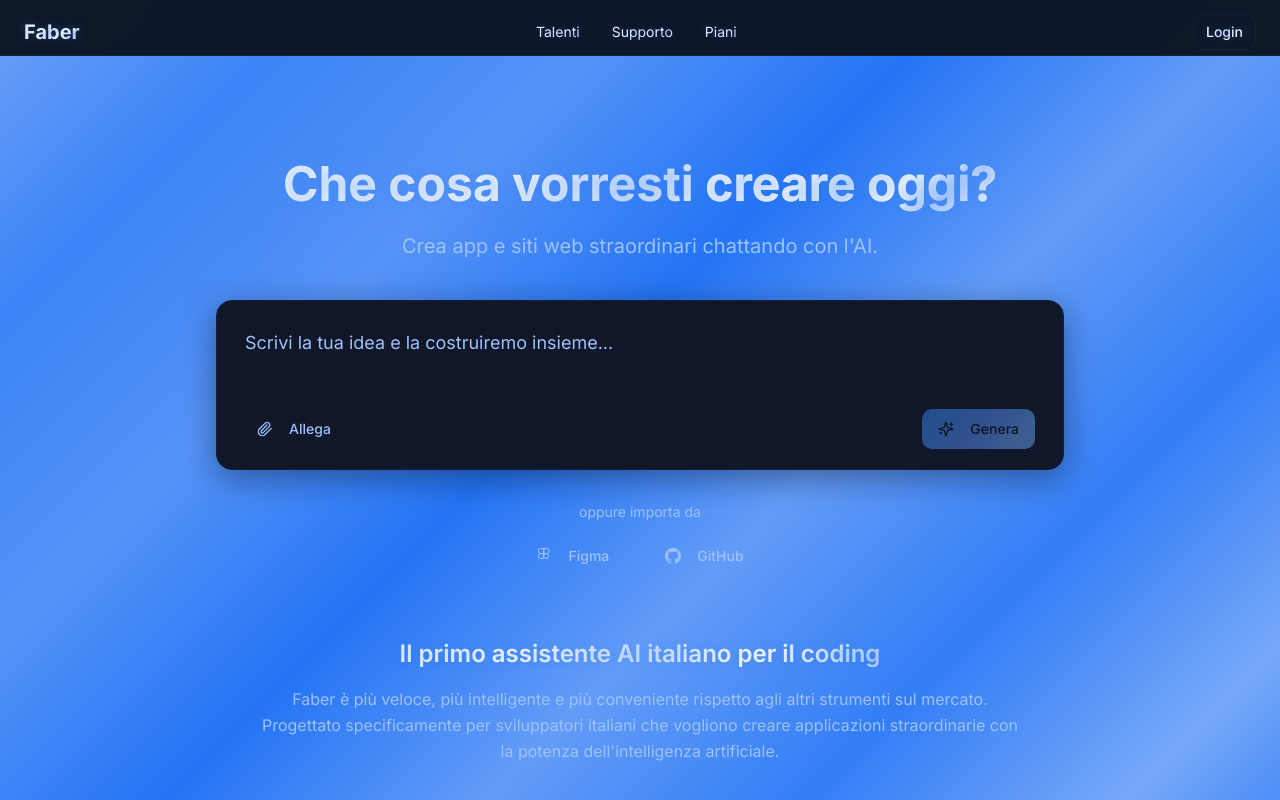
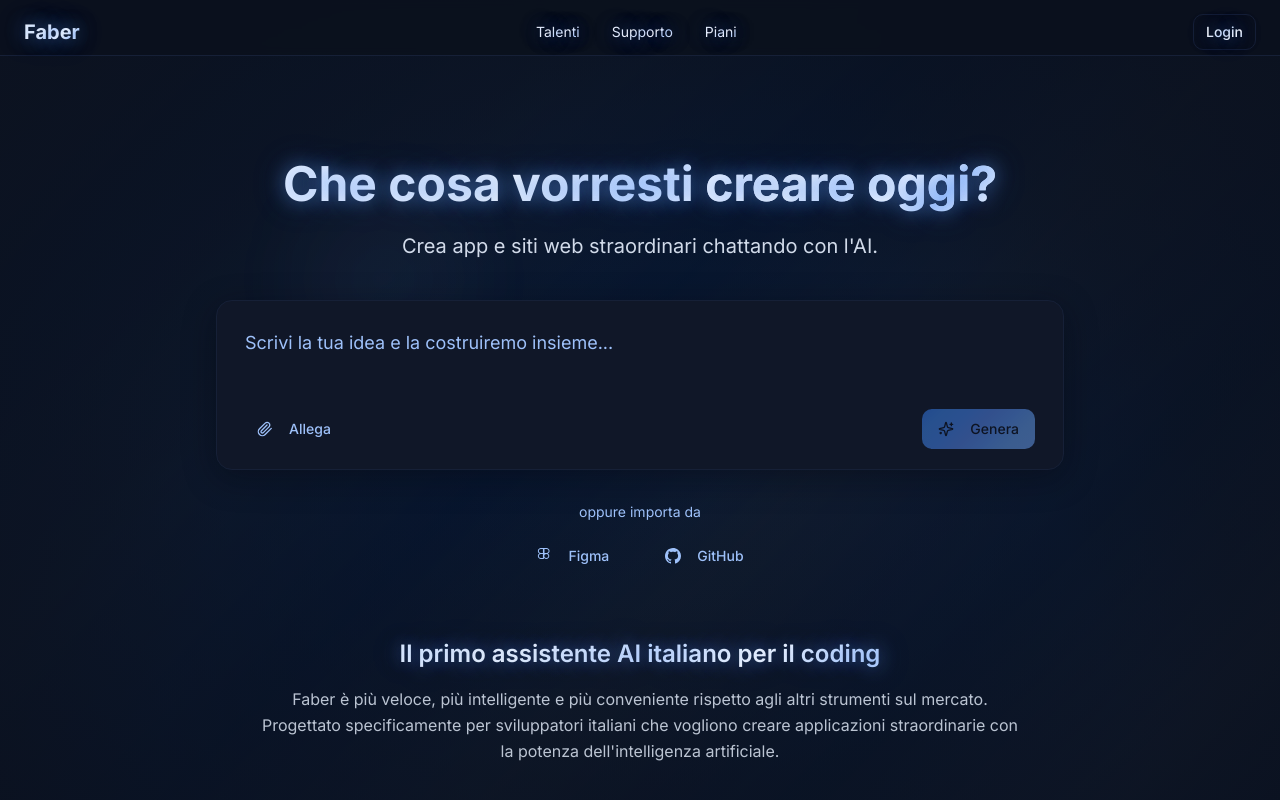
Before and after one commit to filippogiannet-dot/faber-create-flow, a React (Vite) app: page / in a window 1280 px wide. Shown: the top 800 px of the page. Built offline with nearby package versions, Linux system fonts and the light colour scheme.

Commit message:
Update header and background
Updated header to link "Piani" to the pricing page. Further adjusted background to be darker, more chromatic, and with more shades, while also making the text significantly brighter.

```diff
--- a/src/components/HeroSection.tsx
+++ b/src/components/HeroSection.tsx
@@ -26,10 +26,11 @@ const HeroSection = () => {
   return (
     <div className="min-h-screen bg-gradient-hero relative overflow-hidden flex flex-col items-center justify-center pt-40">
       {/* Enhanced Background Effects */}
-      <div className="absolute bottom-0 left-1/2 transform -translate-x-1/2 w-[150%] h-[150%] bg-gradient-planet pointer-events-none opacity-70" />
-      <div className="absolute top-0 left-0 w-full h-full bg-gradient-accent pointer-events-none opacity-30" />
-      <div className="absolute inset-0 bg-gradient-mesh pointer-events-none opacity-10" />
-      <div className="absolute inset-0 chrome-bg opacity-8 pointer-events-none" />
+      <div className="absolute bottom-0 left-1/2 transform -translate-x-1/2 w-[150%] h-[150%] bg-gradient-planet pointer-events-none opacity-80" />
+      <div className="absolute top-0 left-0 w-full h-full bg-gradient-accent pointer-events-none opacity-40" />
+      <div className="absolute inset-0 bg-gradient-mesh pointer-events-none opacity-15" />
+      <div className="absolute inset-0 chrome-bg opacity-[0.16] pointer-events-none" />
+      <div className="absolute inset-0 pointer-events-none bg-[radial-gradient(ellipse_at_center,hsl(var(--background)/0)_0%,hsl(var(--background)/.6)_60%,hsl(var(--background)/.9)_100%)]" />
 
       {/* Floating Orbs for Additional Depth */}
       <div className="absolute top-1/4 left-1/4 w-32 h-32 bg-primary/10 rounded-full blur-3xl animate-pulse" />
@@ -46,7 +47,7 @@ const HeroSection = () => {
               creare oggi?
             </span>
           </h1>
-          <p className="text-subtitle text-muted-foreground max-w-2xl mx-auto leading-relaxed">
+          <p className="text-subtitle text-foreground/90 max-w-2xl mx-auto leading-relaxed">
             Crea app e siti web straordinari chattando con l'AI.
           </p>
         </div>
@@ -112,7 +113,7 @@ const HeroSection = () => {
           <h2 className="text-2xl font-semibold chrome-text mb-4">
             Il primo assistente AI italiano per il coding
           </h2>
-          <p className="text-muted-foreground leading-relaxed">
+          <p className="text-foreground/80 leading-relaxed">
             Faber è più veloce, più intelligente e più conveniente rispetto agli altri strumenti sul mercato.
             Progettato specificamente per sviluppatori italiani che vogliono creare applicazioni straordinarie
             con la potenza dell'intelligenza artificiale.
--- a/src/components/Navbar.tsx
+++ b/src/components/Navbar.tsx
@@ -30,7 +30,7 @@ const Navbar = () => {
             Supporto
           </Link>
           <Link
-            to="/piani"
+            to="/pricing"
             className="text-nav text-muted-foreground hover:text-foreground chrome-text transition-all duration-300"
           >
             Piani
--- a/src/index.css
+++ b/src/index.css
@@ -193,7 +193,7 @@ All colors MUST be HSL. */
     -webkit-background-clip: text;
     background-clip: text;
     -webkit-text-fill-color: transparent;
-    text-shadow: 0 0 10px hsl(217 91% 60% / 0.3);
+    text-shadow: 0 0 18px hsl(217 91% 70% / 0.5), 0 0 32px hsl(217 91% 60% / 0.35);
   }
 
   .chrome-bg {
```
